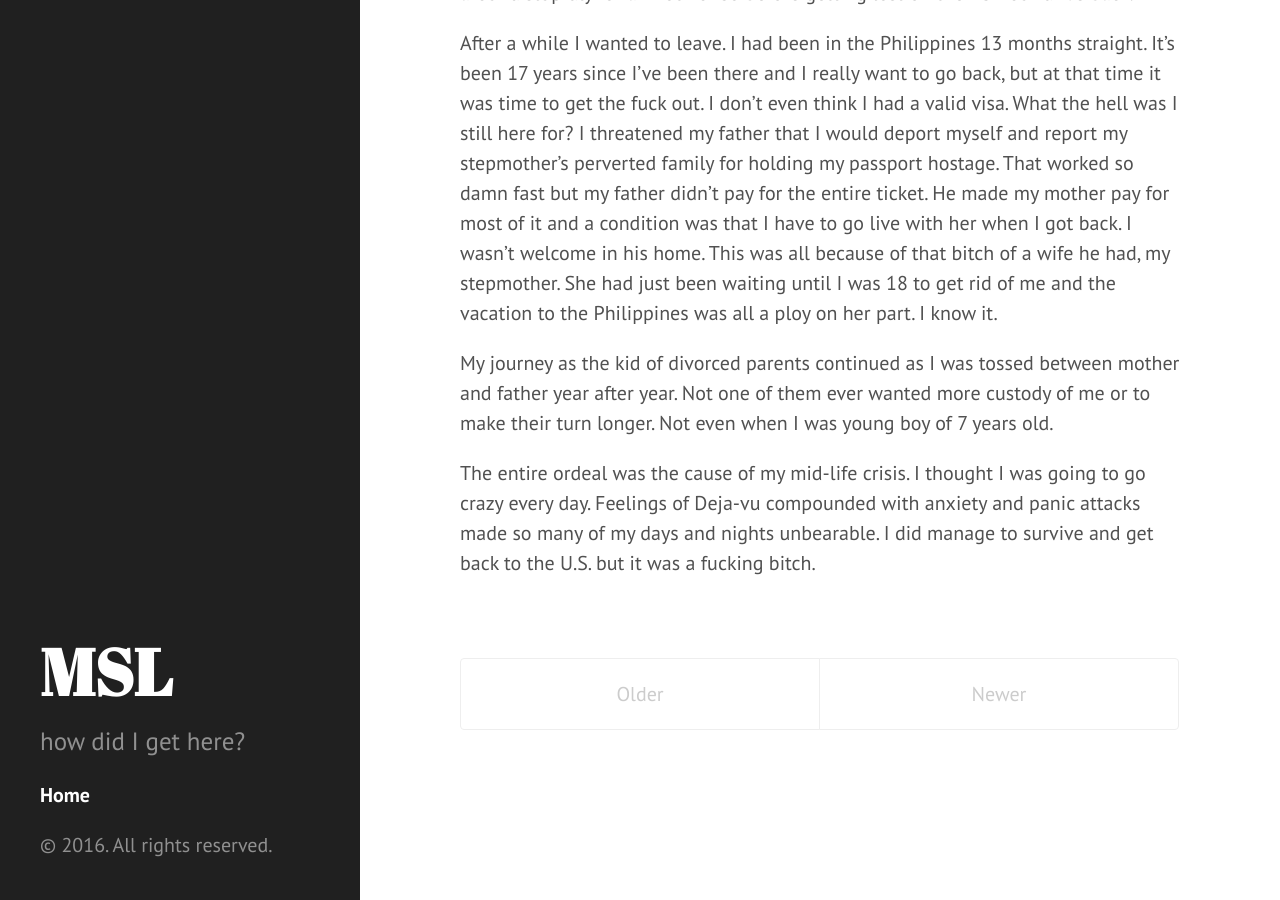
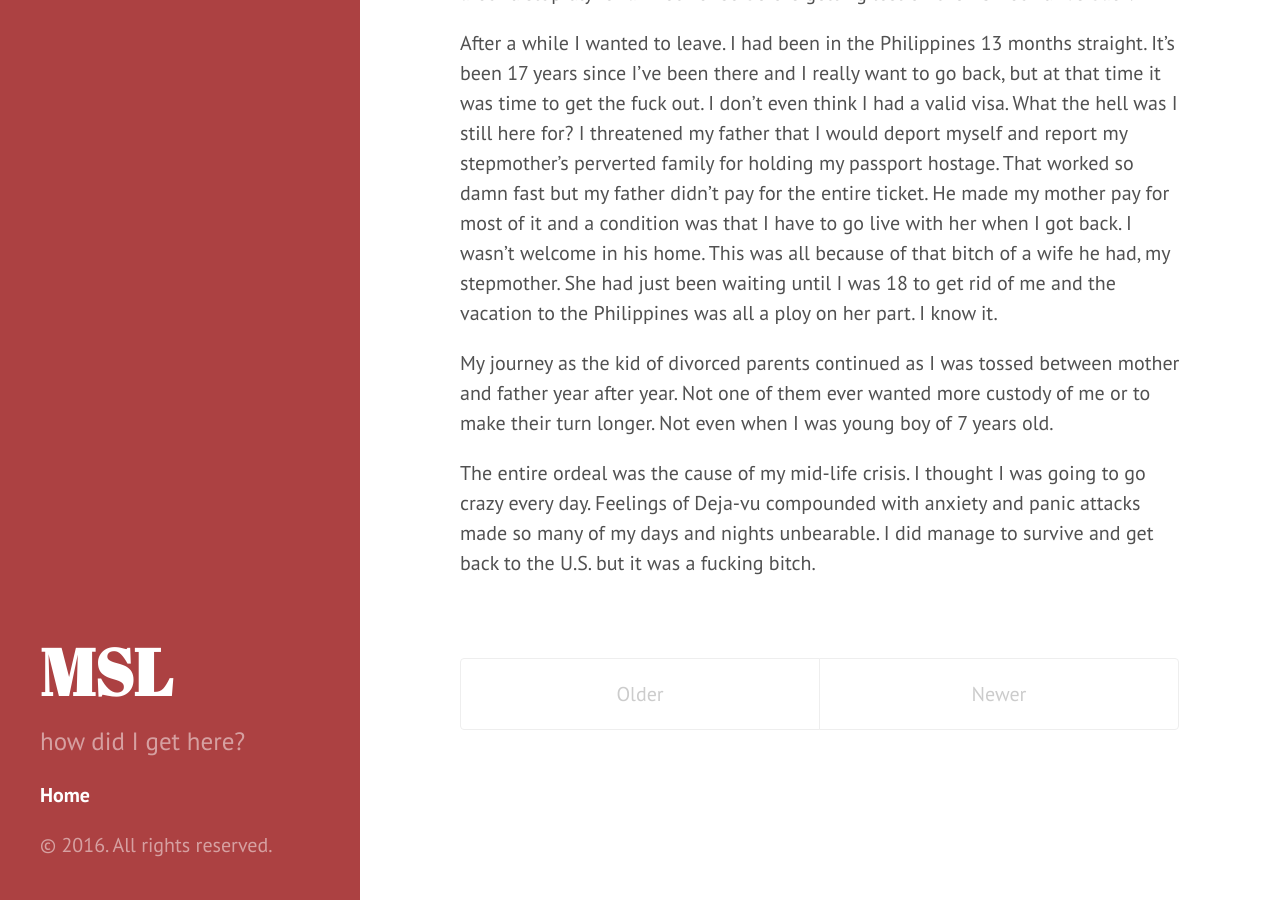
Before and after one commit to msaintlouis/msaintlouis.github.io, a Jekyll site: the page built from index.html, in a window 1280 px wide and 900 px high, scrolled down 2302 px. Built offline with Jekyll 4.4.1, drawn with Linux system fonts in a browser that asks for light colours; the list of posts is cut into pages by our own code.

Commit message:
Update default.html

```diff
--- a/_layouts/default.html
+++ b/_layouts/default.html
@@ -11,5 +11,9 @@
       {{ content }}
     </div>
 
+
   </body>
+  <body class="theme-base-08">
+  ...
+</body>
 </html>
```
